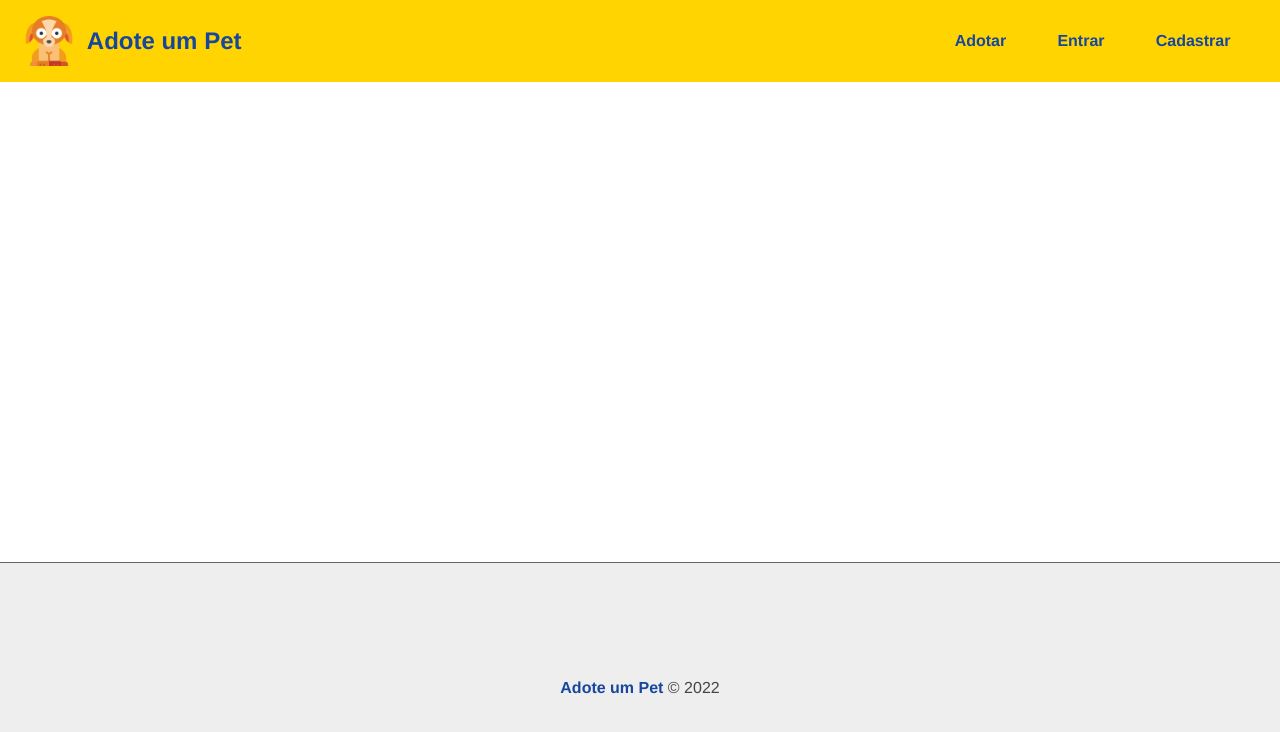
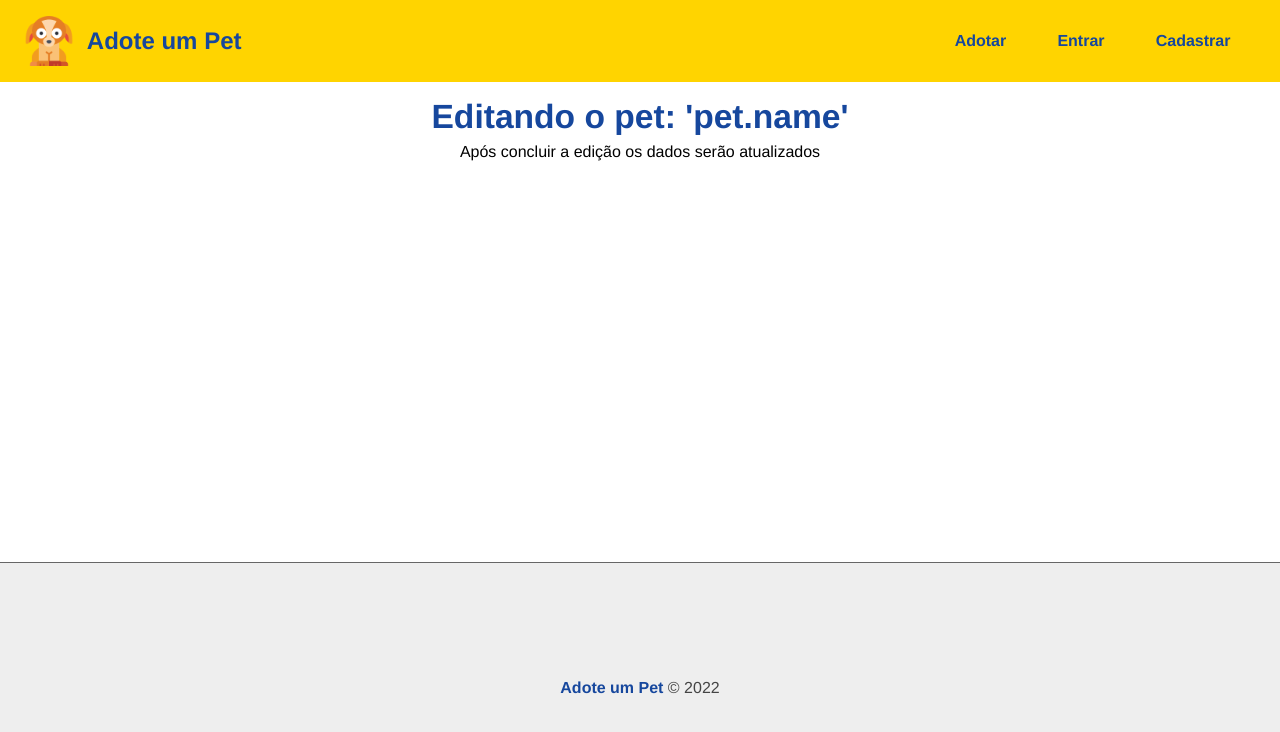
Before and after one commit to mateuspessoa/projeto-adocao-pet-react-frontend, a React (Create React App) app: page /pet/edit/1 in a window 1280 px wide. Shown: the top 732 px of the page. Built offline with nearby package versions, Linux system fonts and the light colour scheme; the HTML template or start-up script is replaced by a standard one.

Commit message:
Criando a página e a rota de edição do pet

```diff
--- a/src/App.js
+++ b/src/App.js
@@ -16,6 +16,7 @@ import AddPet from './components/pages/Pet/AddPet';
 
 /* Contexto */
 import {UserProvider} from './context/UserContext'
+import EditPet from './components/pages/Pet/EditPet';
 
 
 function App() {
@@ -31,6 +32,7 @@ function App() {
                 <Route path='/user/profile' element={<Profile />} />
                 <Route path='/pets/mypets' element={<MyPets />} />
                 <Route path='/pet/add' element={<AddPet />} />
+                <Route path='/pet/edit/:id' element={<EditPet />} />
                 <Route path='/' element={<Home />} />
               </Routes>
             </Container>
--- /dev/null
+++ b/src/components/pages/Pet/EditPet.js
@@ -0,0 +1,19 @@
+import api from "../../../utils/api"
+import { useState, useEffect } from "react"
+import './AddPet'
+import PetForm from "../../form/PetForm"
+
+import useFlashMessage from "../../../hooks/useFlashMessage"
+
+const EditPet = () => {
+  return (
+    <section>
+        <div className="addpet_header">
+            <h1>Editando o pet: 'pet.name'</h1>
+            <p>Após concluir a edição os dados serão atualizados</p>
+        </div>
+    </section>
+  )
+}
+
+export default EditPet
--- a/src/components/pages/Pet/MyPets.js
+++ b/src/components/pages/Pet/MyPets.js
@@ -41,7 +41,7 @@ const MyPets = () => {
     }).then((response) => {
 
       //Exclui do front-end o pet que foi removido
-      const updatedPets = pets.filter((pet) => pet._id != id)
+      const updatedPets = pets.filter((pet) => pet._id !== id)
       setPets(updatedPets)
 
       return response.data
```
